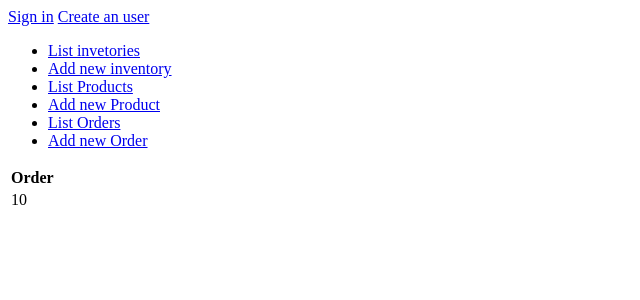
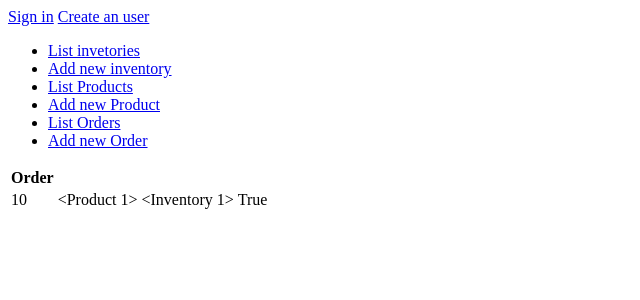
Before and after one commit to jkukko/InventoryManagement, a Flask app: page /orders in a window 1280 px wide. Shown: the top 300 px of the page, without its empty margins (0-640 px from the left). Run offline with Flask 2, Linux system fonts and the light colour scheme; tables that the repository leaves empty hold one stand-in row (values such as "Sample post").

Commit message:
order list.html updated

```diff
--- a/application/templates/order/list.html
+++ b/application/templates/order/list.html
@@ -8,6 +8,9 @@
     {% for order in orders %}
     <tr>
       <td>{{ order.amount }}</td>
+      <td>{{ order.product }}</td>
+      <td>{{ order.inventory }}</td>
+      <td>{{ order.incoming }}</td>
     </tr>
     {% endfor %}
   </table>
```
